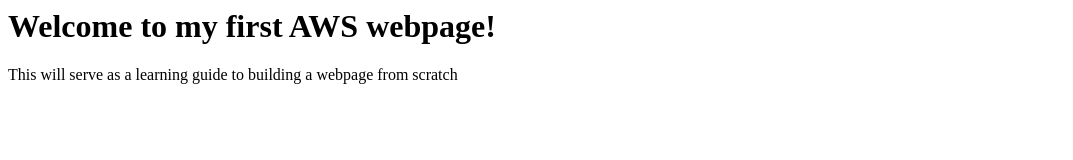
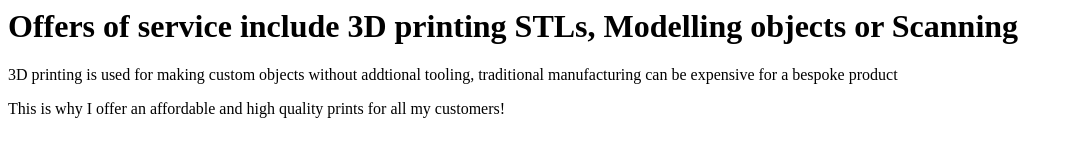
Before and after one commit to macro312/AWS_staticwebpage, a plain HTML site: page index.html in a window 1280 px wide. Shown: the whole page, without its empty margins (0-1073 px from the left). Drawn offline with Linux system fonts and the light colour scheme.

Commit message:
3D printing Business

```diff
--- a/index.html
+++ b/index.html
@@ -1,10 +1,11 @@
 <html xmlns="http://www.w3.org/1999/xhtml" >
     <head>
-        <title>Marco's AWS Staticpage</title>
+        <title>Marco's 3D printing Company</title>
     </head>
     <body>
-        <h1>Welcome to my first AWS webpage!</h1>
-        <p> This will serve as a learning guide to building a webpage from scratch</p>
+        <h1>Offers of service include 3D printing STLs, Modelling objects or Scanning</h1>
+        <p> 3D printing is used for making custom objects without addtional tooling, traditional manufacturing can be expensive for a bespoke product</p>
+        <p> This is why I offer an affordable and high quality prints for all my customers!</p>
     </body>
 
 </html>
```
